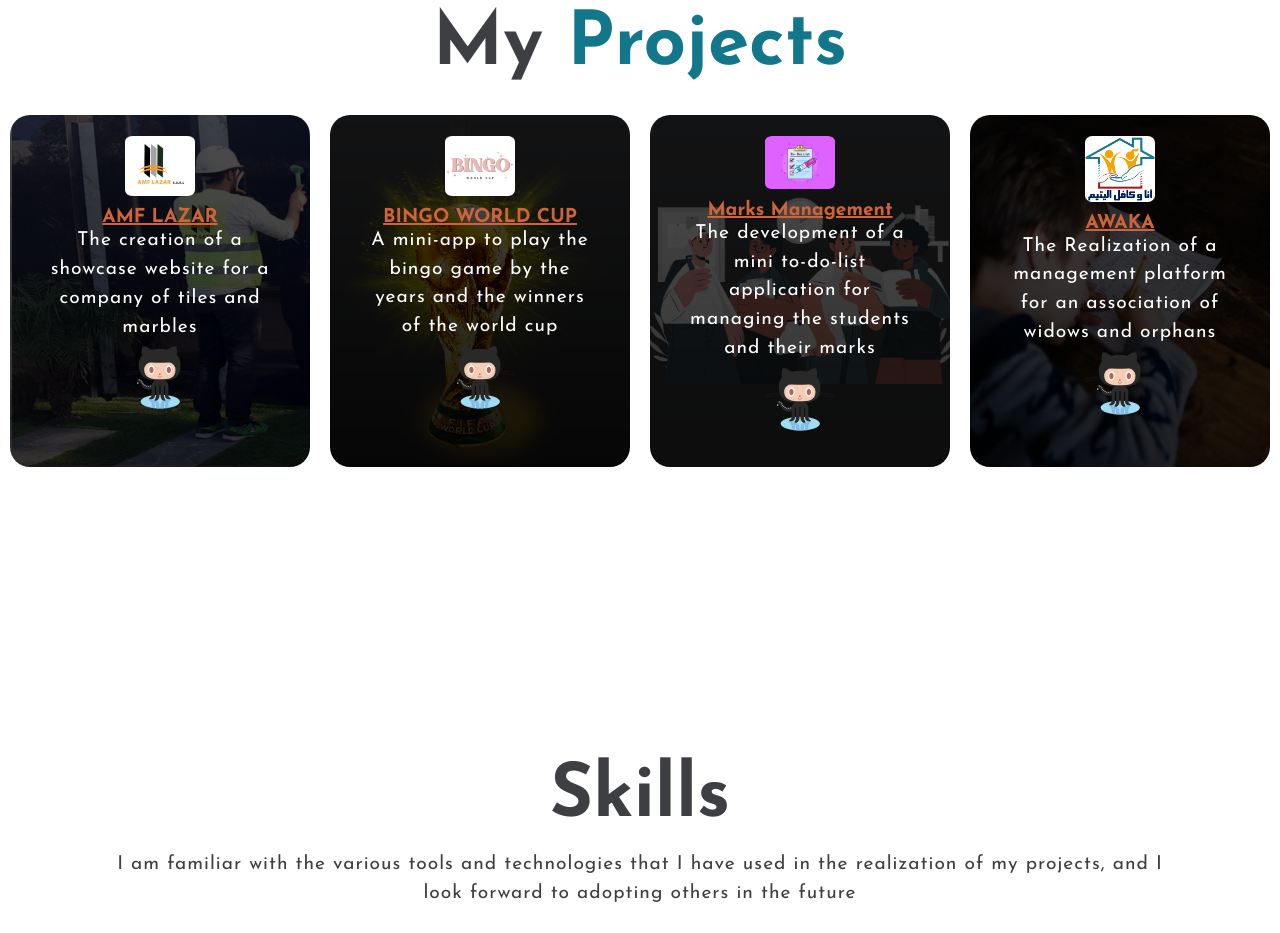
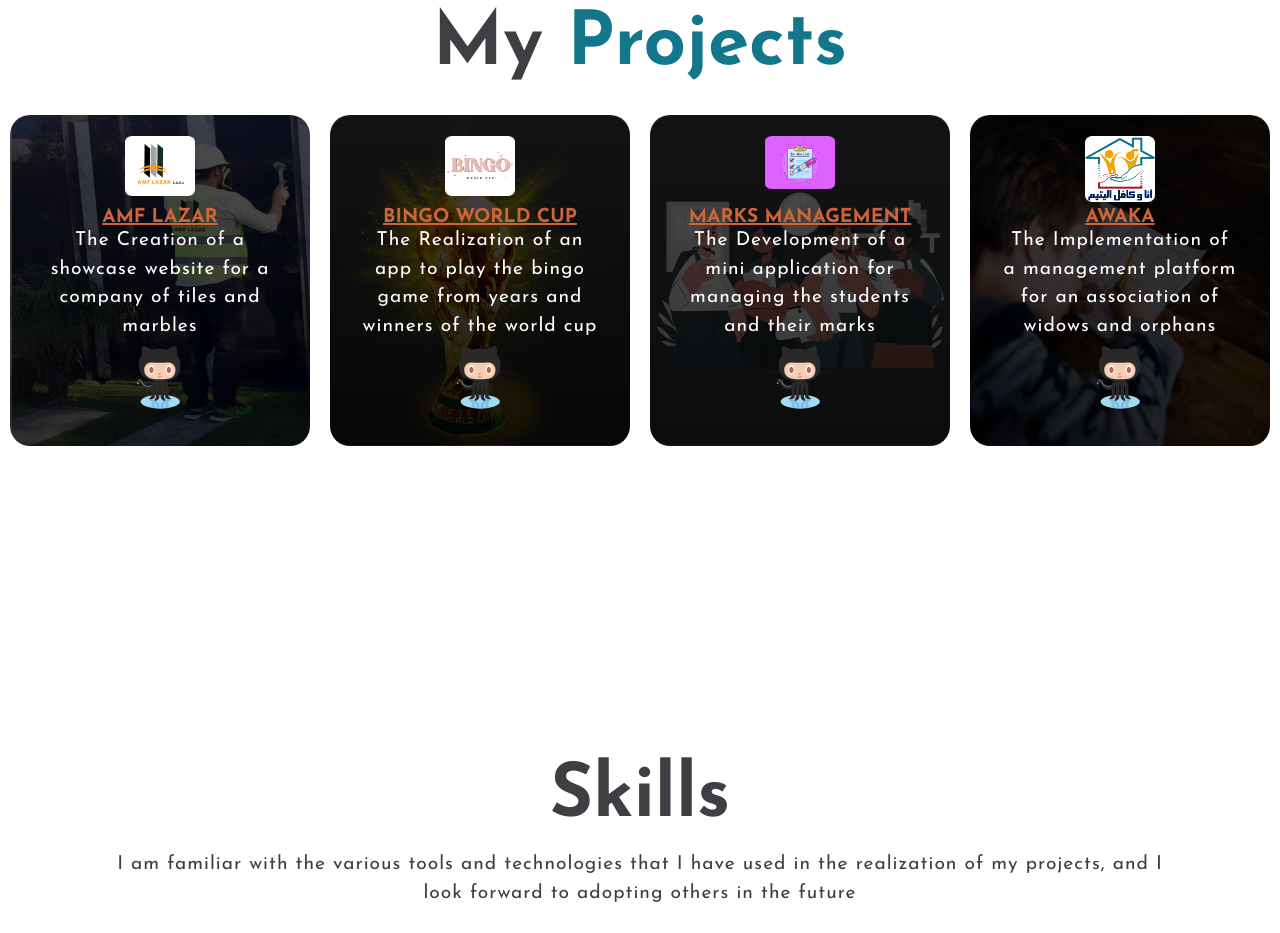
Before and after one commit to tahiriabdo131/portfolio, a plain HTML site: page index.html in a window 1280 px wide. Shown: the part 1640-2573 px from the top of the page. Drawn offline with Linux system fonts and the light colour scheme.

Commit message:
align the titles of the projects

```diff
--- a/css/styles.css
+++ b/css/styles.css
@@ -227,6 +227,10 @@ section {
   padding: 1.3rem 2rem;
   text-align: center;
   background-size: cover;
+}
+
+.projects .card-img {
+  height: 4.5rem;
 }
 
 .projects .card img {
--- a/index.html
+++ b/index.html
@@ -65,49 +65,57 @@
         <h1 class="text-center">My <span>Projects</span></h1>
         <div class="box">
             <div class="card card-1">
+                <div class="card-img">
                     <a href="https://amf-lazar.com/" target="_blank">
                         <img src="images/amf-lazar.png" alt="AMF LAZAR" />
                     </a>
+                </div>
                 <h5><a href="https://amf-lazar.com" target="_blank">AMF LAZAR</a></h5>
                 <div class="par">
-                    <p>The creation of a showcase website for a company of tiles and marbles</p>
+                    <p>The Creation of a showcase website for a company of tiles and marbles</p>
                 </div>
                 <a href="https://github.com/tahiriabdo131/AMF-LAZAR" target="_blank">
                     <img src="./images/github.svg" alt="Github" />
                 </a>
             </div>
             <div class="card card-2">
+                <div class="card-img">
                     <a href="https://tahiriabdo131.github.io/bingo-world-cup/" target="_blank">
                         <img src="images/bingo.png" alt="Bingo World Cup" />
                     </a>
+                </div>
                 <h5><a href="https://tahiriabdo131.github.io/bingo-world-cup/" target="_blank">BINGO WORLD CUP</a></h5>
                 <div class="par">
-                    <p>A mini-app to play the bingo game by the years and the winners of the world cup</p>
+                    <p>The Realization of an app to play the bingo game from years and winners of the world cup</p>
                 </div>
                 <a href="https://github.com/tahiriabdo131/bingo-world-cup" target="_blank">
                     <img src="./images/github.svg" alt="Github" />
                 </a>
             </div>
             <div class="card card-3">
+                <div class="card-img">
                     <a href="https://tahiriabdo131.github.io/crud-marks-angular/" target="_blank">
                         <img src="images/to-do-list.png" alt="Marks" />
                     </a>
-                <h5><a href="https://tahiriabdo131.github.io/crud-marks-angular/" target="_blank">Marks Management</a>
+                </div>
+                <h5><a href="https://tahiriabdo131.github.io/crud-marks-angular/" target="_blank">MARKS MANAGEMENT</a>
                 </h5>
                 <div class="par">
-                    <p>The development of a mini to-do-list application for managing the students and their marks</p>
+                    <p>The Development of a mini application for managing the students and their marks</p>
                 </div>
                 <a href="https://github.com/tahiriabdo131/crud-marks-angular" target="_blank">
                     <img src="./images/github.svg" alt="Github" />
                 </a>
             </div>
             <div class="card card-4">
+                <div class="card-img">
                     <a href="https://kafilelyatim.org" target="_blank">
                         <img src="images/awaka.jpg" alt="AWAKA" />
                     </a>
+                </div>
                 <h5><a href="https://admin.kafilelyatim.org" target="_blank">AWAKA</a></h5>
                 <div class="par">
-                    <p>The Realization of a management platform for an association of widows and orphans</p>
+                    <p>The Implementation of a management platform for an association of widows and orphans</p>
                 </div>
                 <a href="https://github.com/itpext/awka-front" target="_blank">
                     <img src="./images/github.svg" alt="Github" />
```
Lines whose indentation alone changed are shown as unchanged.
